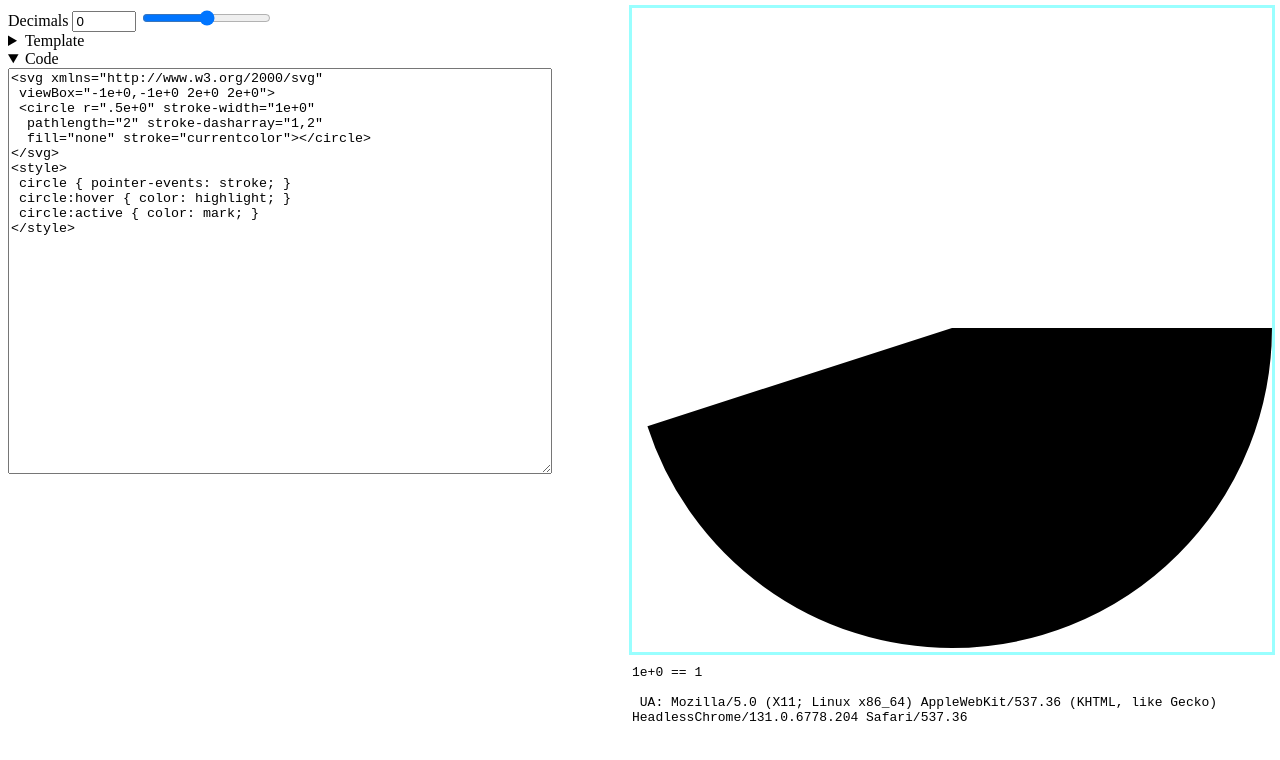
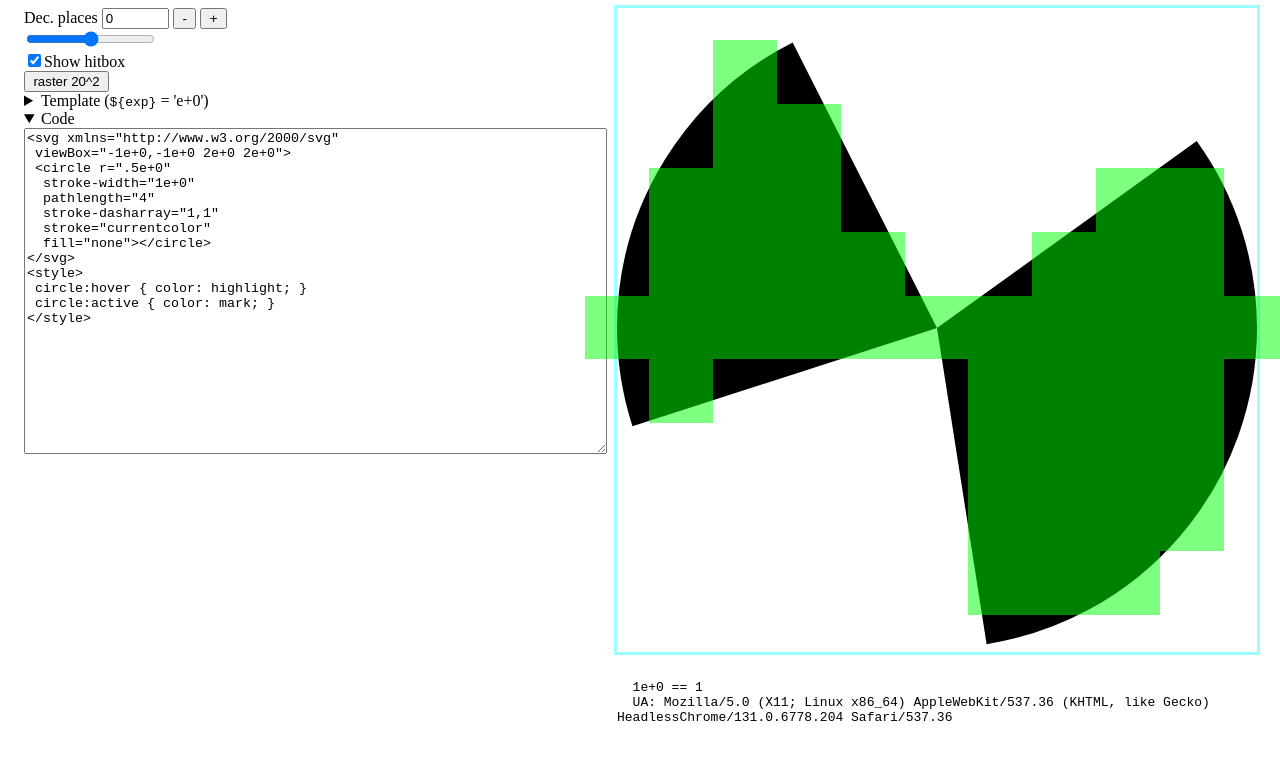
Before and after one commit to myfonj/myfonj.github.io, a Jekyll site: the page tst/SVG-decimal-precision.html, which Jekyll copies as it is, in a window 1280 px wide. Shown: the top 760 px of the page. Built offline with Jekyll 4.4.1, drawn with Linux system fonts in a browser that asks for light colours.

Commit message:
Update SVG-decimal-precision.html to v4

```diff
--- a/tst/SVG-decimal-precision.html
+++ b/tst/SVG-decimal-precision.html
@@ -1,29 +1,78 @@
 <!doctype html><html lang="en">
-<title>SVG circle stroke dash precision test</title>
+<title>SVG circle stroke dash precision test v4</title>
 <meta name="color-scheme" content="dark light">
 <meta name="viewport" content="width=device-width, initial-scale=1">
+<style>
+html {
+ scrollbar-gutter: stable;
+}
+textarea {
+ width: 100%;
+ min-width: 30ch;
+ height: 40ch;
+ white-space: pre-wrap;
+}
+body {
+ display: flex;
+ flex-direction: row-reverse;
+ gap: 1em;
+ @media (max-width: 40ch) {
+  flex-direction: column-reverse;
+ }
+ & > .inputs {
+  flex-grow: 1;
+  flex-shrink: 0;
+ }
+ & > .outputs {
+  flex-basis: 50vw;
+  flex-shrink: 1;
+  resizable: both;
+ }
+}
+input[type="number"] {
+ width: 8ch
+}
 
-<div id="for_svg" style="outline: #0FF6 solid; width: 50vw; float: right">
-</div>
+input[type="button"] {
+ padding-inline: 1ch;
+}
 
-<pre id="for_info" style="float: right; clear: right; width: 50vw; white-space: pre-wrap"></pre>
+#in_paint { display: none; }
+label:has(#in_hitbox:checked) + #in_paint { display: block}
+body:has(#in_hitbox:not(:checked)) #el_dots { opacity: 0 !important; }
+</style>
+<section class="outputs">
+ <div id="for_svg" style="outline: #0FF6 solid; "></div>
+ <pre id="for_info" style="white-space: pre-wrap; word-break: break-word;"></pre>
+</section>
 
-<label>Decimals <input id="in_d" type="number" value="0" min="-64" max="64"
+<section class="inputs">
+<label>
+ Dec. places
+ <input id="in_d" type="number" value="0" min="-99" max="99"
   oninput="in_r.value=value;render()">
 </label>
+<input type="button" onclick="in_d.value--;in_d.oninput()" value="-">
+<input type="button" onclick="in_d.value++;in_d.oninput()" value="+">
+<br>
 <input id="in_r" type="range" min="-9" max="9"
  oninput="in_d.value=value;render()">
+<br>
+<label><input id="in_hitbox" type="checkbox" checked>Show hitbox</label>
+<input id="in_paint" type="button" onclick="paint()" value="paint">
 
-<details><summary>Template</summary>
-<textarea id="in_template" style="white-space: pre-wrap; width: 42vw; height: 30em" oninput="render()">
+<details><summary>Template (<code>${exp}</code> = '<span id="out_exp"></span>')</summary>
+<textarea id="in_template" oninput="render()">
 <svg xmlns="http://www.w3.org/2000/svg"
- viewBox="-1e${exp},-1e${exp} 2e${exp} 2e${exp}">
- <circle r=".5e${exp}" stroke-width="1e${exp}"
-  pathlength="2" stroke-dasharray="1,2"
-  fill="none" stroke="currentcolor"></circle>
+ viewBox="-1${exp},-1${exp} 2${exp} 2${exp}">
+ <circle r=".5${exp}"
+  stroke-width="1${exp}"
+  pathlength="4"
+  stroke-dasharray="1,1"
+  stroke="currentcolor"
+  fill="none"></circle>
 </svg>
 <style>
- circle { pointer-events: stroke; }
  circle:hover { color: highlight; }
  circle:active { color: mark; }
 </style>
@@ -31,24 +80,93 @@
 </details>
 
 <details open><summary>Code</summary>
-<textarea id="for_code" style="white-space: pre-wrap; width: 42vw; height: 30em" oninput="for_svg.innerHTML=value"></textarea>
+<textarea id="for_code" oninput="for_svg.innerHTML=value"></textarea>
 </details>
 
-
+</section>
+<div id="el_dots"></div>
 <script>
+const ua = navigator.userAgent;
+const isFx = !!ua.match(/\) Gecko/);
+const FxFreezesBeyond = -9;
+let allowFreeze = false;
+let dotsPerLine = 10;
+let halt = false;
 function render () {
+ clearDots();
+ dotsPerLine = 10;
  const n = in_d.valueAsNumber;
-if(n < -9 && !confirm('This may freeze your browser.\n\nProceed?')) {
- in_r.value = in_d.value = -9;
+ if(isFx && !allowFreeze && n < FxFreezesBeyond) {
+  if(confirm('This may freeze your browser.\n\nReally proceed?')) {
+   allowFreeze = true;
+  } else {
+   in_r.value = in_d.value = FxFreezesBeyond;
    return
   }
-const exp = `${n>0?'':'+'}${-n}`;
-
+ }
+ const exp = `e${n>0?'':'+'}${-n}`;
+ out_exp.textContent = exp;
  let html = eval('`' + in_template.value + '`');
  for_svg.innerHTML = html;
  for_code.value = html;
-for_info.innerHTML = `1e${exp} == ${Number(`1e${exp}`).toFixed(n>0?n:0)}`
- + '\n\n UA: ' + navigator.userAgent;
+ const numDecimalDisplay = n > 0
+  ? Number(`1${exp}`).toFixed(n)
+  : `1${'0'.repeat(-n)}`;
+ for_info.innerHTML = `
+  1${exp} == ${numDecimalDisplay}
+  UA: ${ua}
+ `;
+ paint()
 }
 render()
+document.body.addEventListener('mousemove',
+function(event){
+ el_dots.insertAdjacentHTML('beforeend',makeDot(event));
+}
+);
+function makeDot(e, size=1) {
+ const t = e.target.tagName;
+ let colour = 'black';
+ if(t == 'circle') colour = 'lime';
+ if(t == 'svg') colour = 'black';
+ if( colour == 'black') return '';
+ return `<span style="
+  position: absolute;
+  width: ${size}px;
+  height: ${size}px;
+  top: ${e.clientY-size/2}px;
+  left: ${e.clientX-size/2}px;
+  pointer-events: none;
+  opacity: 0.5;
+  background-color: ${colour};"></span>`;
+}
+
+function clearDots(){
+ halt = true;
+ el_dots.innerHTML = '';
+}
+onresize = clearDots;
+function paint(){
+ clearDots();
+ const s = document.querySelector('svg');
+ const bb = s.getBoundingClientRect();
+ const size = (bb.width-1) / dotsPerLine;
+ if(size < 1) size = 1;
+ let buff = '';
+ let line = 0;
+ for( let y = bb.top; y <= bb.bottom ; y += size) {
+  for( let  x = bb.left; x <= bb.right; x += size) {
+   buff += makeDot(
+    {target:document.elementFromPoint(x,y),clientX:x,clientY:y},
+    size
+   );
+  }
+  el_dots.insertAdjacentHTML('beforeend',buff);
+  buff = '';
+ }
+ dotsPerLine *= 2;
+ if(dotsPerLine > (bb.width + size)/1) dotsPerLine = 10;
+ in_paint.value = `raster ${dotsPerLine}^2`
+}
+
 </script>
```
Lines whose indentation alone changed are shown as unchanged.
